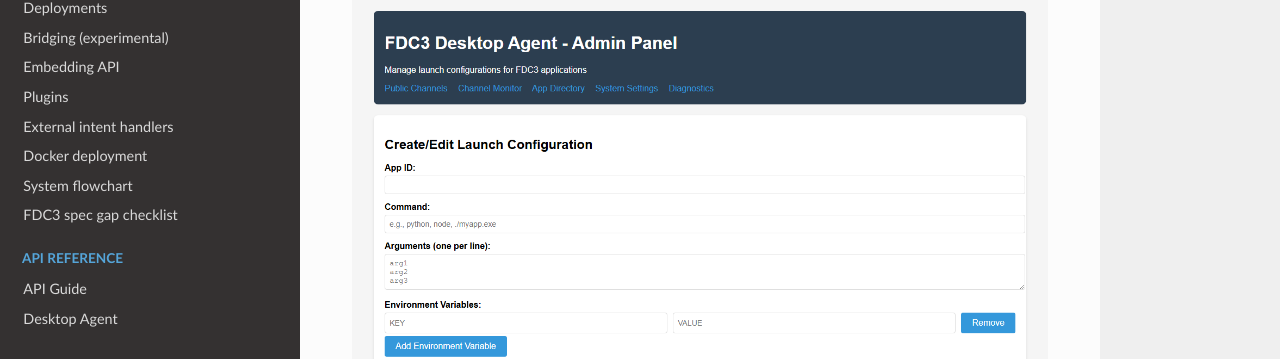
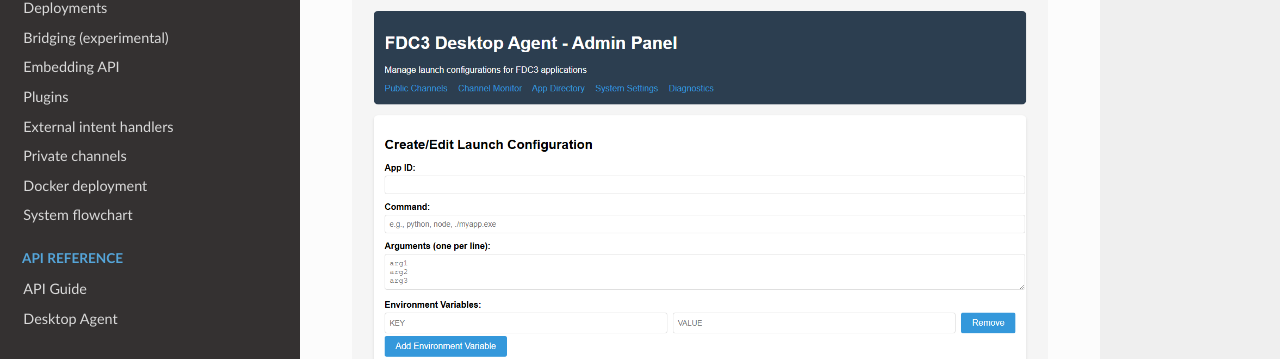
Before and after one commit to jnsquire/py-fdc3-desktop-agent, an MkDocs documentation site: the page built from documentation/index.md, in a window 1280 px wide. Shown: the part 232-591 px from the top of the page. Built offline with MkDocs 1.6.1, drawn with Linux system fonts in a browser that asks for light colours; nearby versions of some CDN libraries; a script that is not in the unit is left out.

Commit message:
feat: Add private channels section to navigation and update YAML custom tags

```diff
--- a/mkdocs.yml
+++ b/mkdocs.yml
@@ -32,9 +32,9 @@ nav:
   - Embedding API: embedding-api.md
   - Plugins: plugins.md
   - External intent handlers: external-intent-handlers.md
+  - Private channels: private-channels.md
   - Docker deployment: docker.md
   - System flowchart: system_flowchart.md
-  - FDC3 spec gap checklist: fdc3-spec-gap-checklist.md
   - API Reference:
       - API Guide: api-guide.md
       - Desktop Agent: api.md
```
